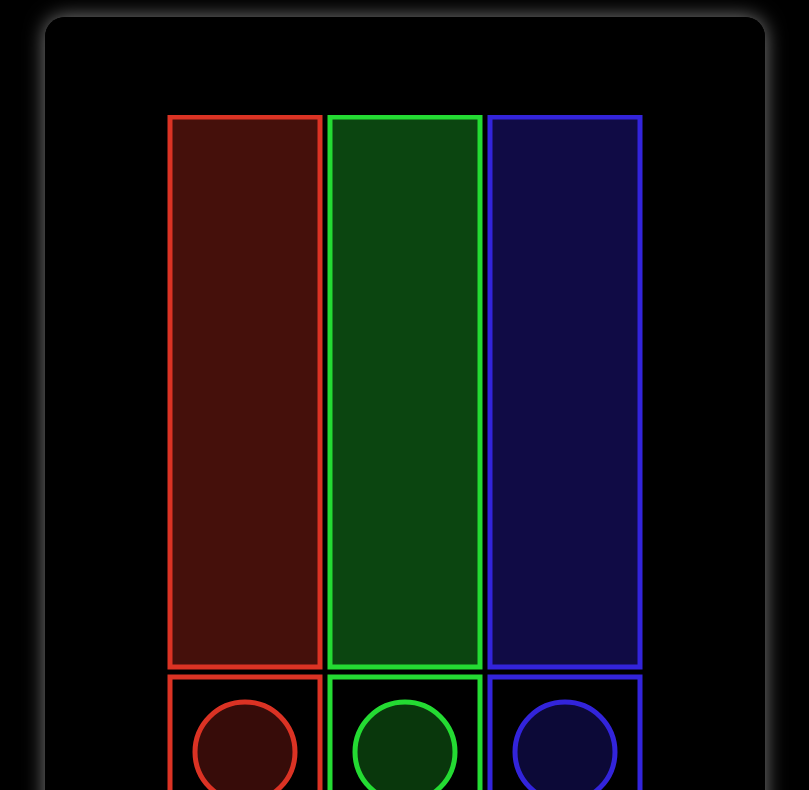
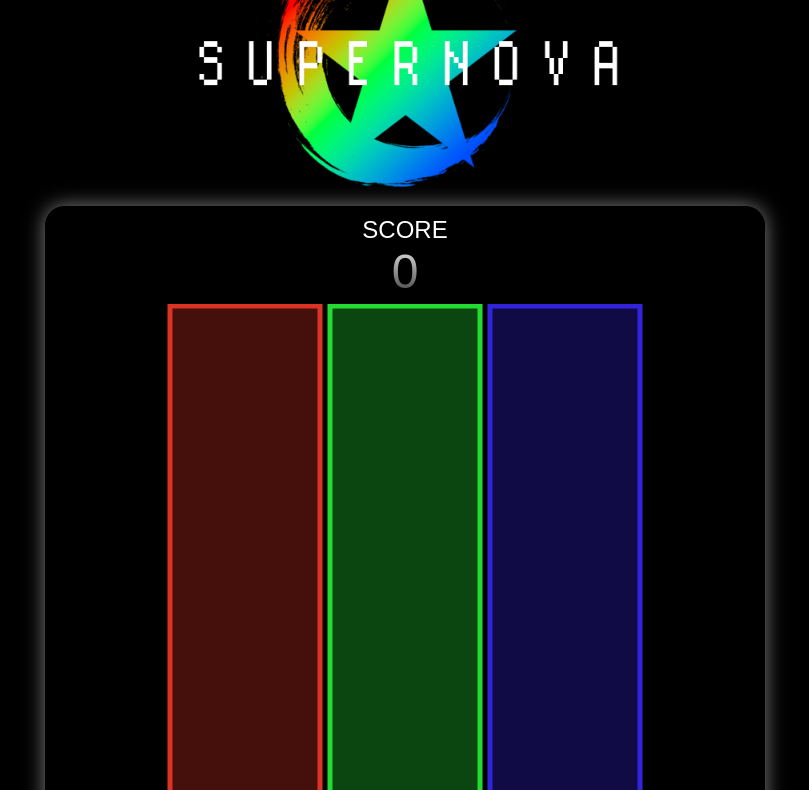
Before and after one commit to NovaSharx/Supernova, a plain HTML site: page index.html in a window 1280 px wide. Shown: the part 102-892 px from the top of the page, without its empty margins (235-1044 px from the left). Drawn offline with Linux system fonts and the light colour scheme; a web font is replaced by a local one.

Commit message:
Added UI container and score counter

```diff
--- a/classes.js
+++ b/classes.js
@@ -141,6 +141,7 @@ class Disk extends Sprite {
     }
 
     diskGotHit() {
+        streakCounter++
         this.processAccuracy()
         this.gotHit = true
         let target
@@ -169,18 +170,18 @@ class Disk extends Sprite {
         accuracySum += percentage
         averageAccuracy = Math.round(accuracySum / accuracyCount)
 
-        console.log(percentage)
-        console.log(averageAccuracy)
-        console.log('...')
-
         if (percentage >= 93) {
             this.image.src = `./Assets/Images/Accuracy_SUPERPERFECT_${this.id}.png`
+            currentScore += 100
         } else if (percentage >= 80) {
             this.image.src = `./Assets/Images/Accuracy_PERFECT_${this.id}.png`
+            currentScore += 65
         } else if (percentage >= 50) {
             this.image.src = `./Assets/Images/Accuracy_GOOD.png`
+            currentScore += 25
         } else {
             this.image.src = `./Assets/Images/Accuracy_MEH.png`
+            currentScore += 10
         }
     }
 
--- a/index.html
+++ b/index.html
@@ -4,17 +4,28 @@
     <meta charset="UTF-8">
     <meta http-equiv="X-UA-Compatible" content="IE=edge">
     <meta name="viewport" content="width=device-width, initial-scale=1.0">
-    <title>Milestone Project 1</title>
+    <title>SUPER NOVA</title>
+    <link rel="stylesheet" href="https://use.typekit.net/gng6svk.css">
     <link rel="stylesheet" href="./styles.css">
 </head>
 <body>
     <header>
-        <h1>Milestone Project ONE</h1>
+        <div id="title">
+            <a href="./index.html">
+                <img id="title-image" src="./Assets/Images/SUPERNOVA_Title.png" alt="">
+            </a>
+        </div>
     </header>
 
     <main>
         <div id="game-container">
             <canvas></canvas>
+            <div id="ui-container">
+                <div id="score-display">
+                    <div>SCORE</div>
+                    <div id="score">0</div>
+                </div>
+            </div>
         </div>
     </main>
 
--- a/index.js
+++ b/index.js
@@ -5,10 +5,16 @@ canvas.width = 720
 canvas.height = 900
 
 const refreshRate = 60
-var gravity = 5 //max gravity should be 15
+
+const scoreDisplay = document.getElementById('score')
+
+var gravity = 5 //max gravity should be 20
 var accuracyCount = 0
 var accuracySum = 0
 var averageAccuracy = 0
+
+var streakCounter = 0
+var currentScore = 0
 
 var diskAssembly = {
     red: [],
@@ -76,6 +82,8 @@ function animate() {
     ctx.fillStyle = 'black'
     ctx.fillRect(0, 0, canvas.width, canvas.height)
 
+    updateScore()
+
     runwayRed.render()
     runwayGreen.render()
     runwayBlue.render()
--- a/styles.css
+++ b/styles.css
@@ -3,9 +3,16 @@ body {
     color: white;
 }
 
-h1 {
-    text-align: center;
-    font-size: 3em;
+#title {
+    display: flex;
+    justify-content: center;
+    max-height: 300px;
+}
+
+#title-image {
+    width: 500px;
+    object-fit: contain;
+    object-position: 0px -100px;
 }
 
 #game-container {
@@ -17,3 +24,26 @@ canvas {
     border-radius: 20px;
     box-shadow: 0px 0px 20px rgba(255, 255, 255, 0.5);
 }
+
+#ui-container {
+    /* display: flex; */
+    position: absolute;
+    width: 100%;
+    height: 900px;
+}
+
+#score-display {
+    margin: 10px auto;
+    text-align: center;
+    font-family: lores-12, sans-serif;
+    font-weight: 400;
+    font-style: normal;
+    font-size: 1.5em;
+}
+
+#score {
+    font-size: 2em;
+    background: -webkit-linear-gradient(#eee, #333);
+    -webkit-background-clip: text;
+    -webkit-text-fill-color: transparent;
+}
--- a/utility.js
+++ b/utility.js
@@ -61,7 +61,11 @@ function randomDiskSpawner() {
 
 function diskMissed() {
     console.log('MISS!')
-    //lostStreak()
+    streakCounter = 0
+}
+
+function updateScore() {
+    scoreDisplay.innerHTML = currentScore
 }
 
 window.addEventListener('keypress', (event) => {
```
Also changed, not shown: Assets/Images/SUPERNOVA_Logo.png (added), Assets/Images/SUPERNOVA_Logo_BnW-01.png (added), Assets/Images/SUPERNOVA_Title.png (added).
